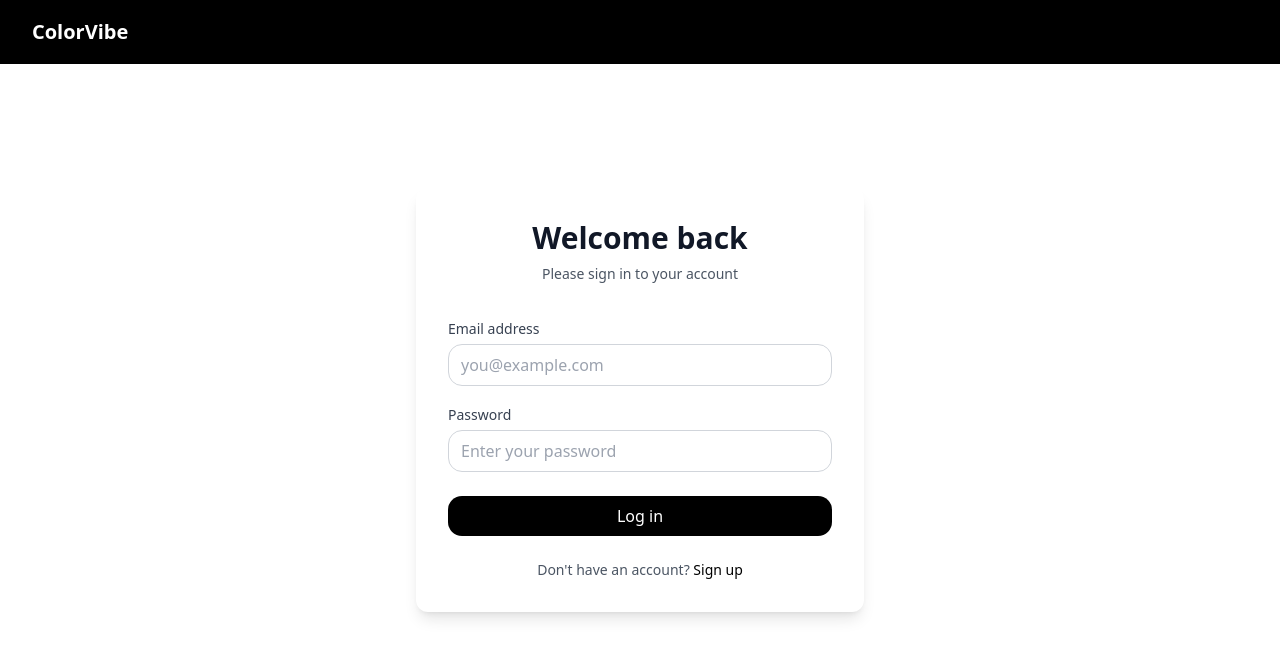
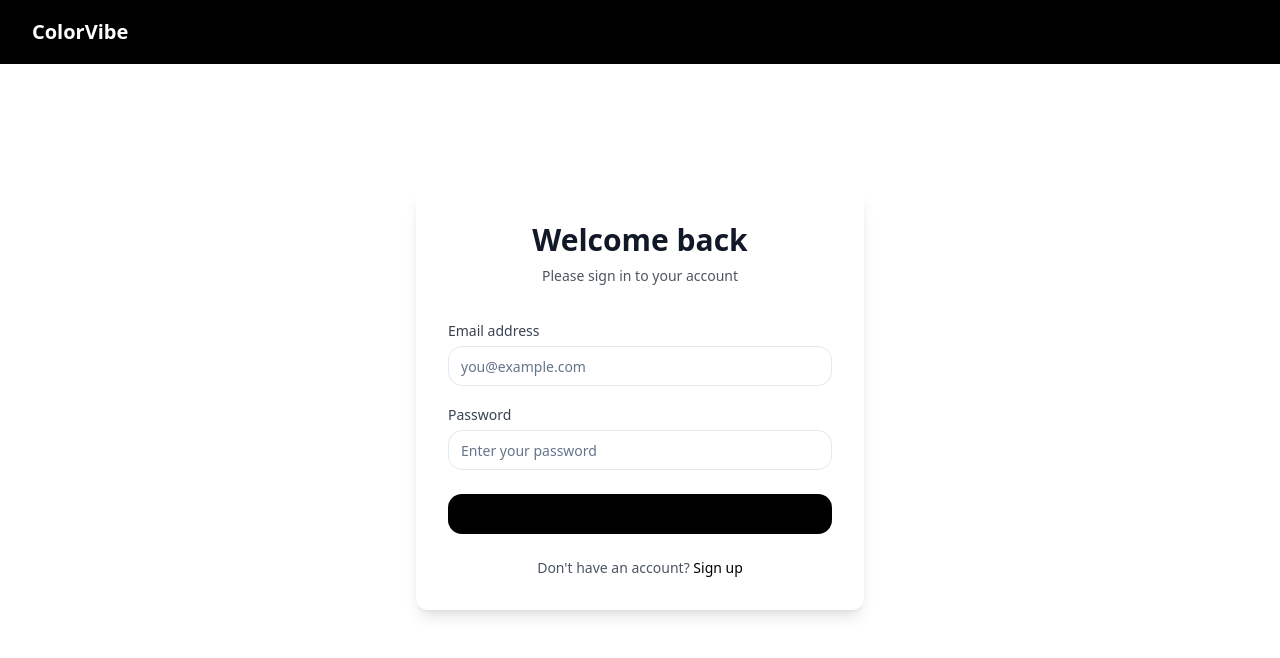
Before and after one commit to triguntallapudi/colorvibe-magic-palette, a React (Vite) app: page /login in a window 1280 px wide. Shown: the top 658 px of the page. Built offline with nearby package versions, Linux system fonts and the light colour scheme; no server answers.

Commit message:
Reverted to edit edt-419fefc5-9b60-407a-9358-aeb50f3c457b: "Add use-toast hook
Create the use-toast hook and related components."

```diff
--- a/src/pages/Login.tsx
+++ b/src/pages/Login.tsx
@@ -1,3 +1,6 @@
+
+import { Button } from "@/components/ui/button";
+import { Input } from "@/components/ui/input";
 import { Link, useNavigate } from "react-router-dom";
 import { supabase } from "@/lib/supabase";
 import { toast } from "@/components/ui/use-toast";
@@ -70,13 +73,13 @@ const Login = () => {
               <label htmlFor="email" className="text-sm font-medium text-gray-700">
                 Email address
               </label>
-              <input
+              <Input
                 id="email"
                 name="email"
                 type="email"
                 autoComplete="email"
                 required
-                className="mt-1 w-full px-3 py-2 border border-gray-300 rounded-md focus:outline-none focus:ring-2 focus:ring-black"
+                className="mt-1"
                 placeholder="you@example.com"
                 onKeyDown={(e) => {
                   if (e.key === 'Enter' && submitButtonRef.current) {
@@ -89,13 +92,13 @@ const Login = () => {
               <label htmlFor="password" className="text-sm font-medium text-gray-700">
                 Password
               </label>
-              <input
+              <Input
                 id="password"
                 name="password"
                 type="password"
                 autoComplete="current-password"
                 required
-                className="mt-1 w-full px-3 py-2 border border-gray-300 rounded-md focus:outline-none focus:ring-2 focus:ring-black"
+                className="mt-1"
                 placeholder="Enter your password"
                 onKeyDown={(e) => {
                   if (e.key === 'Enter' && submitButtonRef.current) {
@@ -106,12 +109,13 @@ const Login = () => {
             </div>
           </div>
 
-          <input
+          <Button
             type="submit"
-            value="Log in"
-            className="w-full bg-black text-white py-2 rounded-md hover:bg-gray-800 transition-colors cursor-pointer"
+            className="w-full bg-black text-white hover:bg-[#333333]"
             ref={submitButtonRef}
-          />
+          >
+            Sign in
+          </Button>
 
           <p className="text-center text-sm text-gray-600">
             Don't have an account?{" "}
--- a/src/pages/Signup.tsx
+++ b/src/pages/Signup.tsx
@@ -2,7 +2,10 @@
 import { useState } from "react";
 import { Link, useNavigate } from "react-router-dom";
 import { supabase } from "@/lib/supabase";
-import { toast } from "@/components/ui/use-toast";
+import { toast } from "@/hooks/use-toast";
+import { Button } from "@/components/ui/button";
+import { Input } from "@/components/ui/input";
+import { Label } from "@/components/ui/label";
 
 const Signup = () => {
   const [email, setEmail] = useState("");
@@ -61,8 +64,8 @@ const Signup = () => {
         <form className="mt-8 space-y-6" onSubmit={handleSignup}>
           <div className="space-y-4 rounded-md shadow-sm">
             <div>
-              <label htmlFor="email-address" className="sr-only">Email address</label>
-              <input
+              <Label htmlFor="email-address">Email address</Label>
+              <Input
                 id="email-address"
                 name="email"
                 type="email"
@@ -75,8 +78,8 @@ const Signup = () => {
               />
             </div>
             <div>
-              <label htmlFor="password" className="sr-only">Password</label>
-              <input
+              <Label htmlFor="password">Password</Label>
+              <Input
                 id="password"
                 name="password"
                 type="password"
@@ -91,12 +94,13 @@ const Signup = () => {
           </div>
 
           <div>
-            <input
+            <Button
               type="submit"
-              value="Sign up"
               disabled={loading}
               className="group relative flex w-full justify-center rounded-md border border-transparent bg-black py-2 px-4 text-sm font-medium text-white hover:bg-gray-800 focus:outline-none focus:ring-2 focus:ring-black focus:ring-offset-2"
-            />
+            >
+              {loading ? "Creating account..." : "Sign up"}
+            </Button>
           </div>
         </form>
       </div>
```
